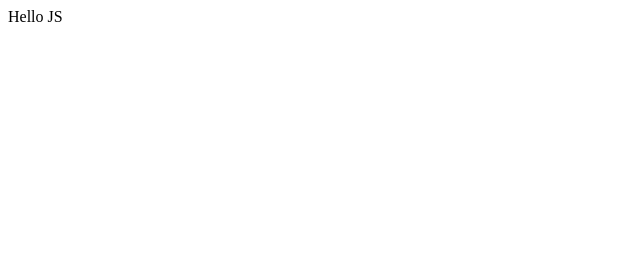
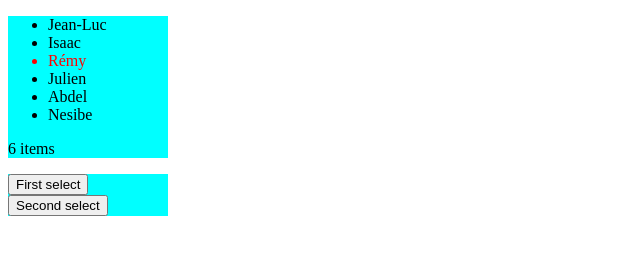
Before and after one commit to ishernan/JS_bases_Architecture, a website built with webpack: page index.html in a window 1280 px wide. Shown: the whole page, without its empty margins (0-640 px from the left). Built offline with nearby package versions, Linux system fonts and the light colour scheme.

Commit message:
js_bases

```diff
--- a/index.html
+++ b/index.html
@@ -4,13 +4,37 @@
         <meta charset="utf-8">
         <meta name="viewport" content="width=device-width, initial-scale=1.0, maximum-scale=1.0">
 
-        <title>
-            Hello JS
-        </title>
+        <title>Hello JS</title>
+
+        <style>
+            div {
+                background-color: aqua;
+                width: 10em;
+            }
+
+            li.is-red {
+                color: red;                 ;
+            }
+            li.is-green {
+                color: rgb(23, 163, 86);                 ;
+            }
+        </style>
     </head>
 
     <body>
-        <div appDock class="container fluid"></div>
+
+        <div appDock class="container fluid"></div> <!-- ça c'est un objet -->
+
+        <div>
+            <button id="red-one" attr-name='Isaac'>
+                First select
+            </button>
+            <button id="green-one" attr-name='Nesibe'>
+                Second select
+            </button>
+        </div>
+
+
 
         <!-- Here goes script -->
         <script src="./dist/bundle.js" charset="utf-8"></script>
--- a/package.json
+++ b/package.json
@@ -7,9 +7,9 @@
     "webpack:dev": "./node_modules/.bin/webpack --watch",
     "webpack:build": "./node_modules/.bin/webpack",
     "start:dev": "./node_modules/.bin/webpack --watch && ./node_modules/http-server/bin/http-server -c-1 -o",
-    "win:webpack:dev": ".\\node_modules\\.bin/webpack --watch",
-    "win:webpack:build": ".\\node_modules\\.bin/webpack",
-    "win:start:dev": ".\\node_modules\\.bin/webpack --watch && ./node_modules/http-server/bin/http-server -c-1 -o"
+    "win:webpack:dev": ".\\node_modules\\.bin\\webpack --watch",
+    "win:webpack:build": ".\\node_modules\\.bin\\webpack",
+    "win:start:dev": ".\\node_modules\\.bin\\webpack --watch && .\\node_modules\\http-server\\bin\\http-server -c-1 -o"
   },
   "keywords": [
     "JS",
--- a/src/main.js
+++ b/src/main.js
@@ -1,7 +1,116 @@
+let nameMY = "isaac";
+
+document.addEventListener('DOMContentLoaded', (event) => {
+    //document <=> Document Object Model (DOM)
+    const appDock = document.querySelector('[appDock]');//il trouve le premier element nommé appDock.
+    //Entrecrochet fait reference d'un element o à un attribut créé dans une balise.
+    // On pourra selectionner aussi avec un . qui fait reference à un attribut class (# pour selectionner id)
+    //appDock= "toto"; on peut pas redefiir une constante, lance erreur
+    const dock = document.querySelector('div'); //selectionne la premiere div trouvé dans le DOM
+
+    let myVar = 'Je suis trop cool'
+    let myName = "Isaac";
 
 
-document.addEventListener('DOMContentLoaded', (event) => {
-    const appDock = document.querySelector('[appDock]');
-    appDock.innerText = '';
-    appDock.innerText = 'Hello JS';
-});
+    const names = [// les tableux font partie de la class Array
+        'Jean-Luc',
+        'Isaac',
+        'Rémy',
+        'Julien',
+        'Abdel'
+    ]
+    names.push('Nesibe')
+
+
+    //boucle 1
+    myName = "<ul>"
+    for (let i = 0; i < names.length; i++){
+        // myName = myName + '<li>' + names[i] + '</li>'
+        myName += '<li>' + names[i] + '</li>';
+    }
+    myName += '</ul>'
+
+    dock.innerHTML = myName;
+
+
+    //boucle2
+    myName ='<ul>'
+    for (let name of names) { //avec cette boucle on peut pas modiier la facon dont ont parcour la liste, mais pas risque de boucle infinie
+        myName += '<li>' + name + '</li>';
+    }
+    //dock.innerHTML = myName;
+
+    //boucle3
+    names.forEach((nameInList)=>{ //il est utilisé surtout quans on vut appliquer une foction pour chaque element du tableau
+        myName += '<li>' + nameInList + '<li>'
+    })
+    myName += '</ul>'
+
+    //dock.innerHTML = myName;
+
+    //boucle 4
+    myName = '<ol>'
+    let index = 0
+    while(index < names.length){ //elle demande una condition de sortie, donc il faut une variable de depart pour initialiser
+        myName += '<li>' + names[index] + '</li>'
+        index++
+
+    }
+    myName += '</ol>'
+    //dock.innerHTML = myName;
+
+    //boucle 5
+    index = 6
+    do{
+        myName += '<li>' + names[index] + '</li>'
+        index++
+    } while (index < names.length)
+    myName += '</ol>'
+    //dock.innerHTML = myName;
+
+    const liNames = document.querySelectorAll('li');
+    for (let liName of liNames){
+        const name = liName.innerText //inner texte accede à l'interieur de li
+        if (name === 'Rémy'){
+            liName.classList.add('is-red');
+        }
+        console.log(name);
+    }
+    dock.innerHTML += '<p>' + liNames.length + ' items</p>'
+
+
+    //Get red and green button
+
+
+    const redOne = document.getElementById('red-one');
+    const greenOne = document.getElementById('green-one');
+
+    const colorize = (name, color)=> {
+        const rows = [... document.querySelectorAll('li')]
+        const row = rows.find((item)=> item.innerText === name) //pas besoins des acolades
+        row.classList.add(color)
+
+    }
+
+
+
+    redOne.addEventListener('click', (event)=>{
+        console.log('click');
+        const name = redOne.getAttribute('attr-name')
+        colorize(name, 'is-red')
+        //color.style.color = "white";
+
+    })
+
+    greenOne.addEventListener('click', (event)=>{
+        console.log('click2');
+
+        const name =greenOne.getAttribute('attr-name')
+
+        colorize(name, 'is-green')
+        //color.style.color = "white";
+
+    })
+
+}
+);
```
